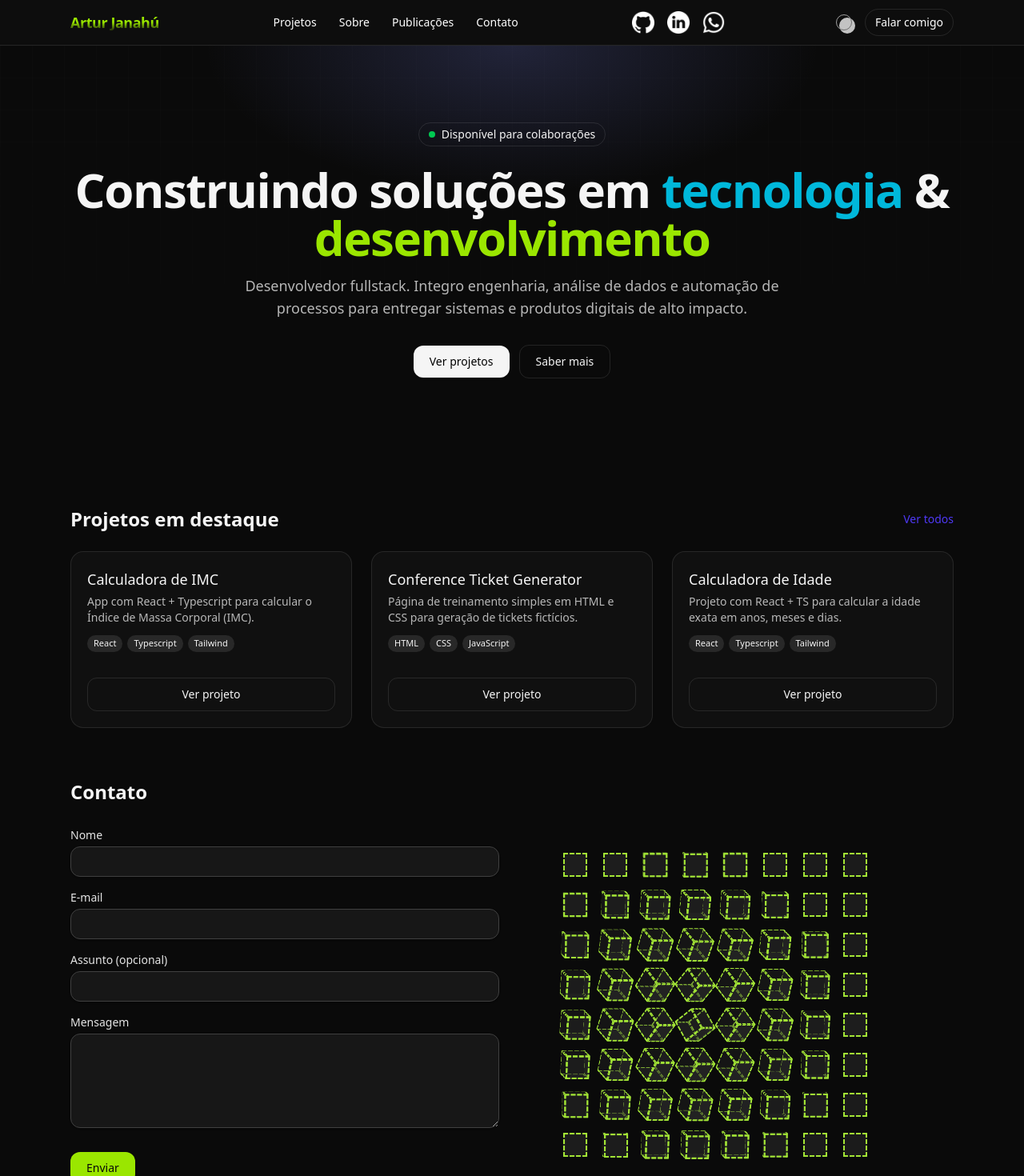
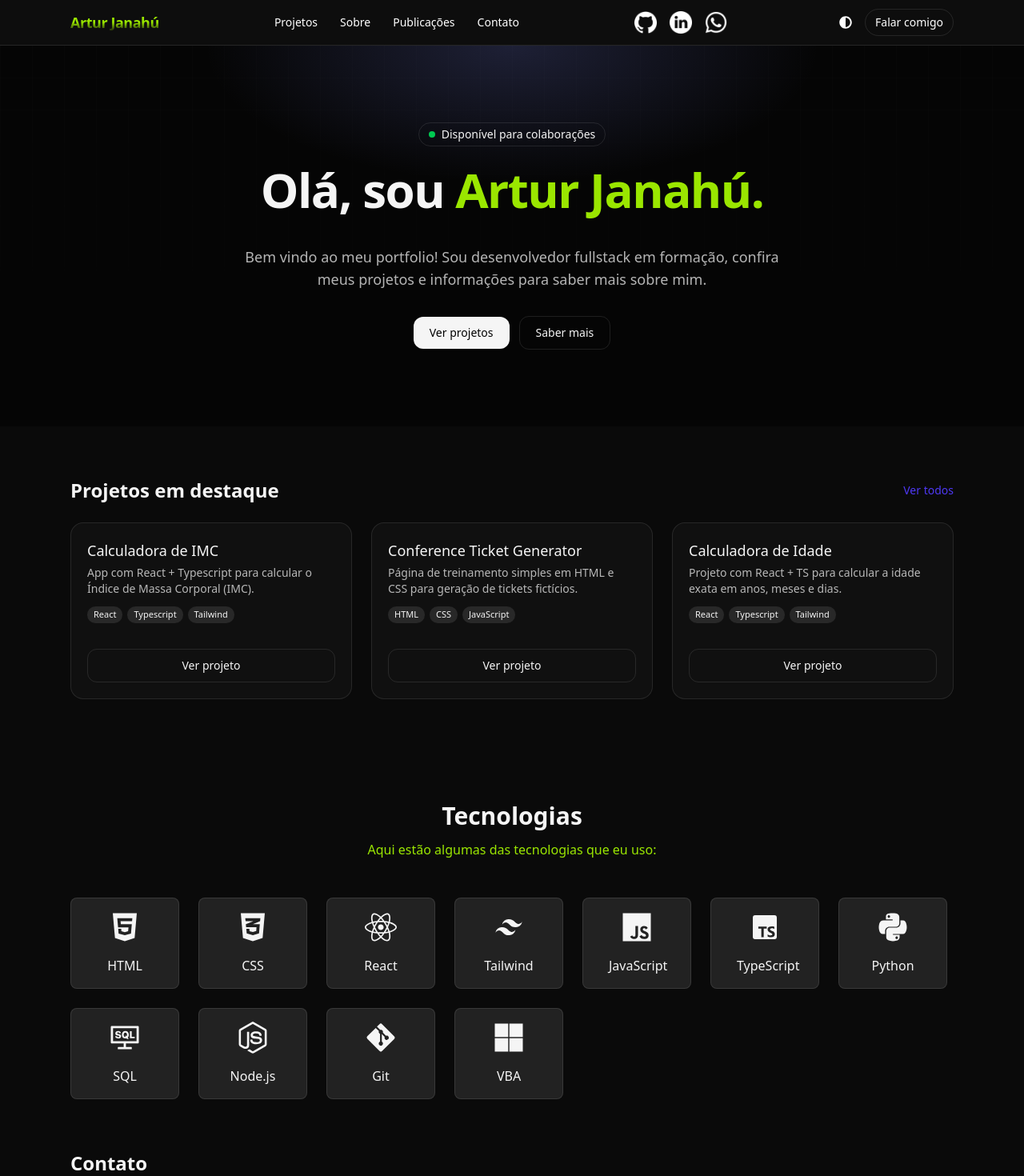
Before and after one commit to tuca-janahu/portfolio-react, a React (Vite) app in the folder my-portfolio/: page / in a window 1280 px wide. Shown: the top 1470 px of the page at 80% size. Built offline with nearby package versions, Linux system fonts and the light colour scheme.

Commit message:
feat: techlist.jsx

```diff
--- a/my-portfolio/package.json
+++ b/my-portfolio/package.json
@@ -17,6 +17,8 @@
     "lucide-react": "^0.544.0",
     "react": "^19.1.1",
     "react-dom": "^19.1.1",
+    "react-fast-marquee": "^1.6.5",
+    "react-icons": "^5.5.0",
     "react-router": "^7.9.1",
     "tailwind-merge": "^3.3.1",
     "tailwindcss": "^4.1.13",
--- a/my-portfolio/src/components/Navbar.tsx
+++ b/my-portfolio/src/components/Navbar.tsx
@@ -1,4 +1,5 @@
 import { Link, NavLink, useNavigate } from "react-router";
+import { FaAdjust } from 'react-icons/fa';
 
 function Navbar() {
 
@@ -88,10 +89,9 @@ function ThemeToggle() {
       }}}
     >
       {/* Ícone simples puro CSS */}
-      <span className="relative block h-5 w-5">
-        <span className="absolute inset-0 rounded-full border border-black/40 dark:border-white/60"></span>
-        <span className="absolute inset-0 rounded-full translate-x-1 translate-y-1 bg-black/80 dark:bg-white/80 mix-blend-difference"></span>
-      </span>
+      <div className="cursor-pointer relative block ">
+        <FaAdjust />
+      </div>
     </button>
   );
 }
--- a/my-portfolio/src/components/SpotlightCard.tsx
+++ b/my-portfolio/src/components/SpotlightCard.tsx
@@ -21,7 +21,7 @@ export function SpotlightCard({
     <div
       ref={ref}
       onMouseMove={handleMouseMove}
-      className={`group relative rounded-2xl border border-black/10 dark:border-white/10 bg-white/50 dark:bg-neutral-900/50 overflow-hidden ${className}`}
+      className={`group relative rounded-2xl border border-black/10 dark:border-white/10 bg-neutral-100/50 dark:bg-neutral-900/50 overflow-hidden ${className}`}
     >
       {/* halo */}
       <div
@@ -34,7 +34,7 @@ export function SpotlightCard({
       {/* brilho da borda */}
       <div
         aria-hidden
-        className="pointer-events-none absolute inset-0 rounded-2xl ring-1 ring-inset ring-transparent group-hover:ring-indigo-400/40"
+        className="pointer-events-none absolute inset-0 rounded-2xl ring-1 ring-inset ring-transparent group-hover:ring-indigo-400 dark:group-hover:ring-indigo-400/40"
       />
       <div className="relative z-10">{children}</div>
     </div>
--- /dev/null
+++ b/my-portfolio/src/components/TechList.tsx
@@ -0,0 +1,35 @@
+import { techs } from "../data/tech";
+
+export default function TechsList() {
+  const list = techs; // sem limite: mostra todas
+
+  return (
+    <section
+      className="mx-auto max-w-6xl px-4 sm:px-6 py-12 sm:py-16 text-center"
+      id="techs"
+    >
+      <h2 className="text-xl sm:text-3xl font-semibold mb-3">Tecnologias</h2>
+      <p className="text-sm sm:text-base text-lime-400 mb-8 sm:mb-12">
+        Aqui estão algumas das tecnologias que eu uso:
+      </p>
+      <div className="flex flex-wrap  gap-6">
+        {list.map((t) => (
+          <a
+            key={t.id}
+            href={t.url || "#"}
+            target={t.url ? "_blank" : undefined}
+            rel={t.url ? "noopener noreferrer" : undefined}
+            className="block items-center rounded-lg py-4 px-8 w-34 text-center
+                       border border-black/10 dark:border-white/10
+                       bg-black/5 dark:bg-white/10
+                       hover:bg-black/10 dark:hover:bg-white/15"
+            aria-label={t.url ? `Abrir docs de ${t.name}` : t.name}
+          >
+            <t.icon className="mb-4 mx-auto" size={40} />
+            <span className="font-medium">{t.name}</span>
+          </a>
+        ))}
+      </div>
+    </section>
+  );
+}
--- /dev/null
+++ b/my-portfolio/src/data/tech.ts
@@ -0,0 +1,94 @@
+import { FaHtml5, FaCss3Alt, FaReact, FaJs, FaPython, FaNodeJs, FaGitAlt, FaMicrosoft} from 'react-icons/fa';
+import { BiLogoTailwindCss, BiLogoTypescript } from 'react-icons/bi';
+import { AiOutlineConsoleSql } from 'react-icons/ai';
+import type { IconType } from 'react-icons/lib';
+
+export type Tech = {
+  id: string;
+  name: string;
+  icon: IconType;
+  level?: 1 | 2 | 3; // domínio
+  since?: number; // ano
+  url?: string; // docs
+};
+
+export const techs: Tech[] = [
+  {
+    id: "html",
+    name: "HTML",
+    icon: FaHtml5,
+    level: 3,
+    url: "https://developer.mozilla.org/en-US/docs/Web/HTML",
+  },
+
+  {
+    id: "css",
+    name: "CSS",
+    icon: FaCss3Alt,
+    level: 3,
+    url: "https://developer.mozilla.org/en-US/docs/Web/CSS",
+  },
+   {
+    id: "react",
+    name: "React",
+    icon: FaReact,
+    level: 3,
+    url: "https://developer.mozilla.org/en-US/docs/Web/React",
+  },
+  {
+    id: "tailwind",
+    name: "Tailwind",
+    icon: BiLogoTailwindCss,
+    level: 2,
+    url: "https://tailwindcss.com/docs",
+  },
+  {
+    id: "js",
+    name: "JavaScript",
+    icon: FaJs,
+    level: 3,
+    url: "https://developer.mozilla.org/en-US/docs/Web/JavaScript",
+  },
+  {
+    id: "ts",
+    name: "TypeScript",
+    icon: BiLogoTypescript,
+    level: 2,
+    url: "https://www.typescriptlang.org/",
+  },
+  {
+    id: "python",
+    name: "Python",
+    icon: FaPython,
+    level: 2,
+    url: "https://www.python.org/"
+  },
+  {
+    id: "sql",
+    name: "SQL",
+    icon: AiOutlineConsoleSql,
+    level: 2,
+    url: "https://www.postgresql.org/docs/"
+  },
+  {
+    id: "nodejs",
+    name: "Node.js",
+    icon: FaNodeJs,
+    level: 2,
+    url: "https://nodejs.org/en/docs/"
+  },
+  {
+    id: "git",
+    name: "Git",
+    icon: FaGitAlt,
+    level: 2,
+    url: "https://git-scm.com/doc"
+  },
+  {
+    id: "vba",
+    name: "VBA",
+    icon: FaMicrosoft,
+    level: 3,
+    url: "https://learn.microsoft.com/en-us/office/vba/api/overview/excel"
+  }
+]
--- a/my-portfolio/src/pages/About.tsx
+++ b/my-portfolio/src/pages/About.tsx
@@ -1,7 +1,20 @@
 function About() {
+
+  function currentAge() {
+    const birthdate = new Date("2005-04-12");
+    const today = new Date();
+    const age = today.getFullYear() - birthdate.getFullYear();
+    const monthDiff = today.getMonth() - birthdate.getMonth();
+    if (monthDiff < 0 || (monthDiff === 0 && today.getDate() < birthdate.getDate())) {
+      return age - 1;
+    }
+    return age;
+  }
+
   return (
     <main className="mx-auto max-w-4xl px-4 sm:px-6 py-12 sm:py-16">
       <h1 className="text-2xl sm:text-3xl font-semibold mb-6">Sobre</h1>
+      <p className="text-base text-black/70 dark:text-white/70">Tenho {currentAge()} anos.</p>
       <p className="text-base text-black/70 dark:text-white/70">
         Sou estudante de Engenharia da Computação no SENAI CIMATEC, apaixonado por tecnologia, desenvolvimento de software e otimização de processos.
         Tenho experiência em projetos de software, automação e liderança de equipes multidisciplinares.
--- a/my-portfolio/src/pages/Home.tsx
+++ b/my-portfolio/src/pages/Home.tsx
@@ -1,3 +1,4 @@
+import TechList from "@/components/TechList";
 import FormSection from "../sections/FormSection";
 import Hero from "../sections/Hero";
 import ProjectsPeek from "../sections/ProjectsPeek";
@@ -8,6 +9,9 @@ export default function Home() {
       <Hero />
       <ProjectsPeek />
       {/* âncora de contato */}
+
+          <TechList />
+
       <div className="mx-auto max-w-6xl px-4 sm:px-6 pb-2 sm:pb-4 ">
         <h2 className="text-xl sm:text-2xl font-semibold mb-3">Contato</h2>
       </div>
--- a/my-portfolio/src/pages/Projects.tsx
+++ b/my-portfolio/src/pages/Projects.tsx
@@ -10,7 +10,4 @@ function Projects() {
   );
 }
 
-
-
-
 export default Projects;
--- a/my-portfolio/src/sections/Hero.tsx
+++ b/my-portfolio/src/sections/Hero.tsx
@@ -2,10 +2,10 @@ import { Link } from "react-router";
 
 export default function Hero() {
   return (
-    <section className="relative isolate overflow-hidden ">
+    <section className="relative isolate overflow-hidden bg-neutral-100 dark:bg-black/50">
       {/* Fundo com grid + spotlight central */}
       <div className="absolute inset-0 -z-10">
-        <div className="absolute inset-0 bg-[radial-gradient(50%_60%_at_50%_0%,rgba(99,102,241,0.15),transparent_60%)] dark:bg-[radial-gradient(50%_60%_at_50%_0%,rgba(129,140,248,0.2),transparent_60%)]" />
+        <div className="absolute inset-0 bg-[radial-gradient(50%_60%_at_50%_0%,rgba(154,230,0,0.2),transparent_1000%)] dark:bg-[radial-gradient(50%_60%_at_50%_0%,rgba(129,140,248,0.2),transparent_60%)]" />
         <div className="absolute inset-0 [mask-image:linear-gradient(to_bottom,black,transparent)] opacity-50">
           <svg
             className="h-full w-full text-black/5 dark:text-white/5"
@@ -36,20 +36,18 @@ export default function Hero() {
           <span className="inline-block h-2 w-2 rounded-full bg-green-500" />{" "}
           Disponível para colaborações
         </p>
-        <h1 className="text-3xl sm:text-5xl md:text-6xl font-semibold tracking-tight">
-          Construindo soluções em{" "}
-          <span className="text-cyan-500">tecnologia</span> &{" "}
-          <span className="text-lime-400">desenvolvimento</span>
+        <h1 className="text-3xl sm:text-5xl md:text-6xl font-semibold tracking-tight pb-6">
+          Olá, sou {" "}
+          <span className="text-lime-600 dark:text-lime-400">Artur Janahú.</span>
+
         </h1>
         <p className="mt-4 text-base sm:text-lg text-black/70 dark:text-white/70 max-w-2xl mx-auto">
-          Desenvolvedor fullstack. Integro engenharia, análise de dados e automação de processos
-          para entregar sistemas e produtos digitais de alto
-          impacto.
+          Bem vindo ao meu portfolio! Sou desenvolvedor fullstack em formação, confira meus projetos e informações para saber mais sobre mim.
         </p>
         <div className="mt-8 flex flex-col sm:flex-row items-center justify-center gap-3">
           <Link
             to="/projects"
-            className="w-full sm:w-auto inline-flex items-center justify-center rounded-xl bg-black text-white dark:bg-neutral-100 dark:text-black px-5 py-2.5 text-sm font-medium shadow dark:hover:bg-lime-400 transition duration-300 ease-out hover:bg-neutral-900"
+            className="w-full sm:w-auto inline-flex items-center justify-center rounded-xl bg-black text-white dark:bg-neutral-100 dark:text-black px-5 py-2.5 text-sm font-medium shadow hover:bg-lime-600 dark:hover:bg-lime-400 transition duration-300 ease-out "
           >
             Ver projetos
           </Link>
```
Also changed, not shown: 1 other file (tests, documents, lock files or other folders).
